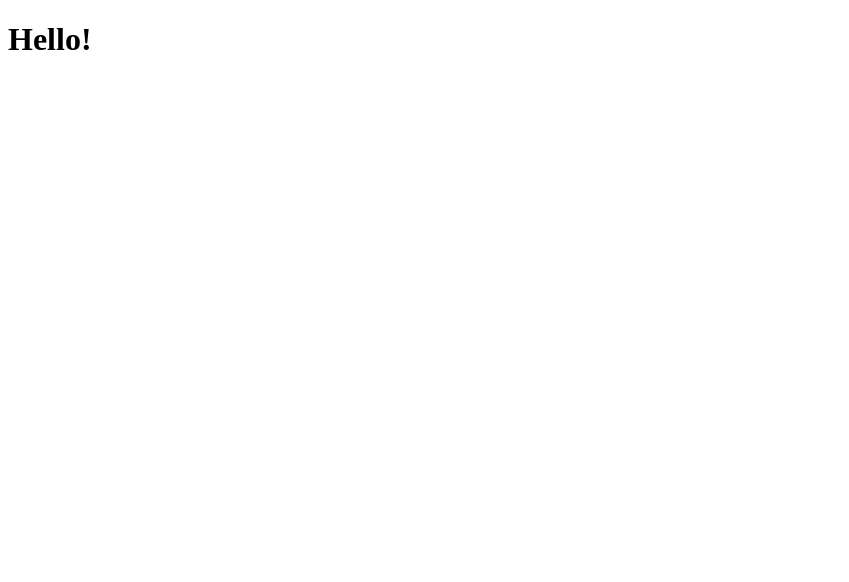
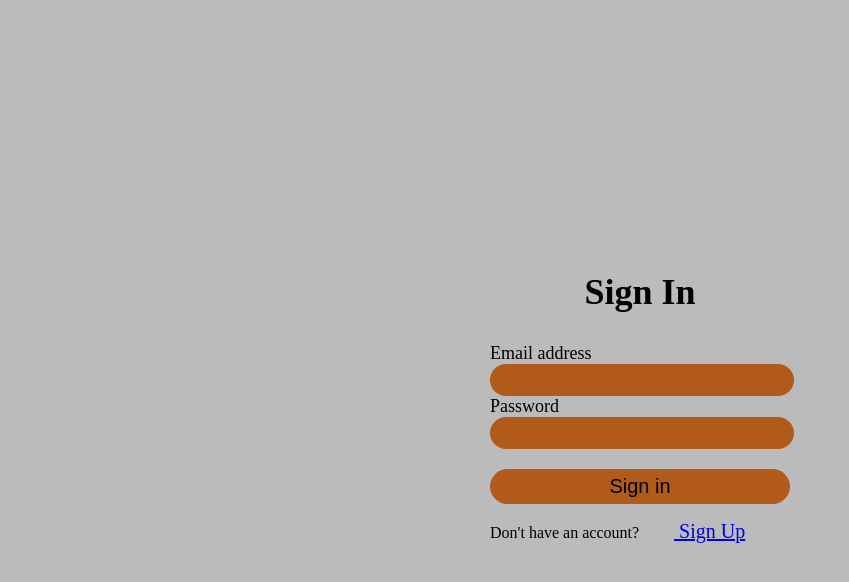
Before and after one commit to GenesysLearnable/GAME-FE-6, a React (Vite) app: page / in a window 1280 px wide. Shown: the top 582 px of the page, without its empty margins (0-849 px from the left). Built offline with nearby package versions, Linux system fonts and the light colour scheme.

Commit message:
first commit

```diff
--- a/src/App.css
+++ b/src/App.css
@@ -0,0 +1,3 @@
+/* .app {
+  background-color: red;
+} */
--- a/src/App.jsx
+++ b/src/App.jsx
@@ -1,12 +1,15 @@
-
-import './App.css'
-import HeroSection from './components/herosection'
+import React from "react";
+import "./App.css";
+import Signin from "./components/Signin";
+import HeroSection from "./components/Herosection";
 
 function App() {
+  return (
+    <div className="app">
+      <HeroSection />
+      <Signin />
 
-  return (
-    <HeroSection/>
-  )
+    </div>
+  );
 }
-
-export default App
+export default App;
--- /dev/null
+++ b/src/components/Signin.css
@@ -0,0 +1,75 @@
+@import url("https://fonts.googleapis.com/css2?family=Poppins:wght@400;600;700&display=swap");
+body {
+  margin: 0;
+  padding: 0;
+  box-sizing: border-box;
+  font-family: "Poppins, Sans-serif";
+  display: flex;
+  justify-content: center;
+  align-items: center;
+  min-height: 100vh;
+  background-color: #bbbbbb;
+}
+.Wrap {
+  background-color: #bbbbbb;
+  width: 300px;
+  color: black
+}
+.Wrap h1 {
+  font-size: 36px;
+  text-align: center;
+  cursor: pointer;
+}
+.Wrap label {
+  position: relative;
+  width: 200px;
+  height: 50px;
+  color: black;
+  margin-top: 20px;
+  font-size: 18px;
+  cursor: pointer;
+
+
+}
+.Wrap .base-line{
+    color: black;
+    background-color: #B15A1A;
+    background-position:center;
+   height: 35px;
+   width: 100%;
+   margin-top: 20px;
+   border: none;
+outline:none;
+border-radius: 40px;
+cursor: pointer;
+
+}
+.Wrap input{
+    height: 30px;
+    width: 100%;
+background-color: #B15A1A;
+border: none;
+outline:none;
+border-radius: 40px;
+cursor: pointer;
+
+
+
+
+}
+.Wrap .base-line{
+  font-size: 20px;
+  font-weight: solid;
+}
+.Wrap .line{
+  /* display: flex; */
+  justify-content: space-between;
+  font-size: 20px;
+  margin: 35px;
+  cursor: pointer;
+
+}
+.Wrap .line :hover{
+/* text-decoration: underline;
+color: black; */
+}
--- /dev/null
+++ b/src/components/Signin.jsx
@@ -0,0 +1,93 @@
+import React from "react";
+import "./Signin.css";
+import { useRef, useEffect, useState } from "react";
+
+const Signin = () => {
+  const useMe = useRef(null);
+  const errRef = useRef(null);
+
+  const [user, setUser] = useState("");
+  const [password, setPassword] = useState("");
+  const [errorMessage, setErrorMessage] = useState("");
+  const [success, setSuccess] = useState(false);
+
+  useEffect(() => {
+    useMe.current.focus();
+  }, []);
+  useEffect(() => {
+    setErrorMessage("");
+  }, [user, password]);
+  const handleSubmit = async (e) => {
+    e.preventDefault;
+    console.log(user, password);
+    setUser("");
+    setPassword("");
+    setSuccess(true);
+  };
+  return (
+    <div className="Wrap">
+      <>
+        {success ? (
+          <section>
+            <h1>You are logged in!</h1> <br />
+            <p>
+              <a href="ä">Go to Home</a>
+            </p>
+          </section>
+        ) : (
+          <section>
+            <p
+              ref={errRef}
+              className={errorMessage ? "errmsg" : "offscreen"}
+              aria-live="assertive"
+            >
+              {" "}
+              {errorMessage}
+            </p>
+
+            <h1>Sign In</h1>
+
+            <form onSubmit={handleSubmit}>
+              <label htmlFor="Email"> Email address </label> <br />
+              <input
+                type="text"
+                id="username"
+                ref={useMe}
+                autoCorrect="off"
+                onChange={(e) => setUser(e.target.value)}
+                value={user}
+                required
+              />{" "}
+              <br />
+              <label htmlFor="paswword">Password </label> <br />
+              <input
+                type="Password"
+                id="password"
+                onChange={(e) => setPassword(e.target.value)}
+                value={password}
+                required
+              ></input>{" "}
+              <br />
+              <button className="base-line"> Sign in</button>
+            </form>
+            {/* <p>
+              <label >
+                <input className="check"
+                type="checkbox"></input></label >
+              Remember me
+            </p> */}
+            <p>
+              Don't have an account?
+              <span className="line">
+                {/* // put rounter link here */}
+                <a href="a"> Sign Up</a>
+              </span>
+            </p>
+          </section>
+        )}
+      </>
+    </div>
+  );
+};
+
+export default Signin;
--- a/src/components/herosection.jsx
+++ b/src/components/herosection.jsx
@@ -3,7 +3,7 @@ import react from 'react';
 const HeroSection = () => {
     return (
         <div>
-          <h1>Hello!</h1>
+          <h1></h1>
         </div>
       );
 
```
